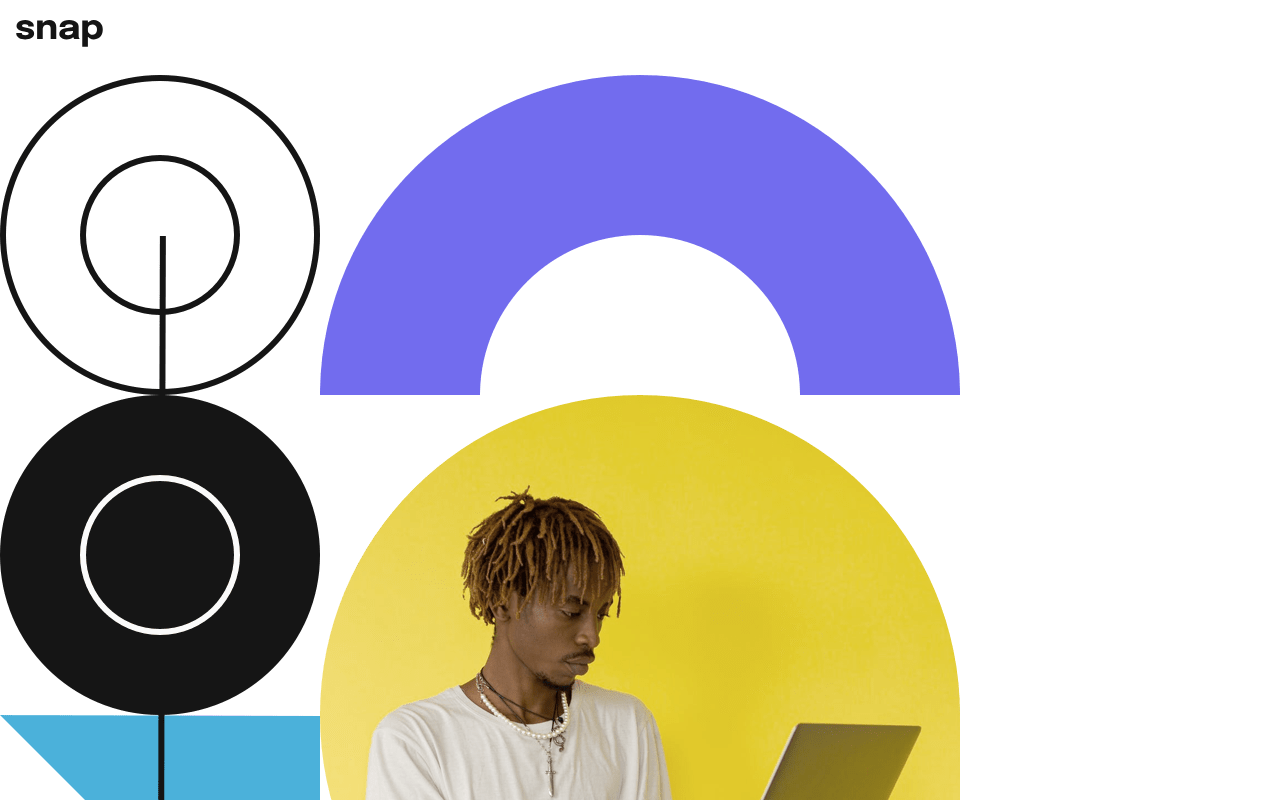
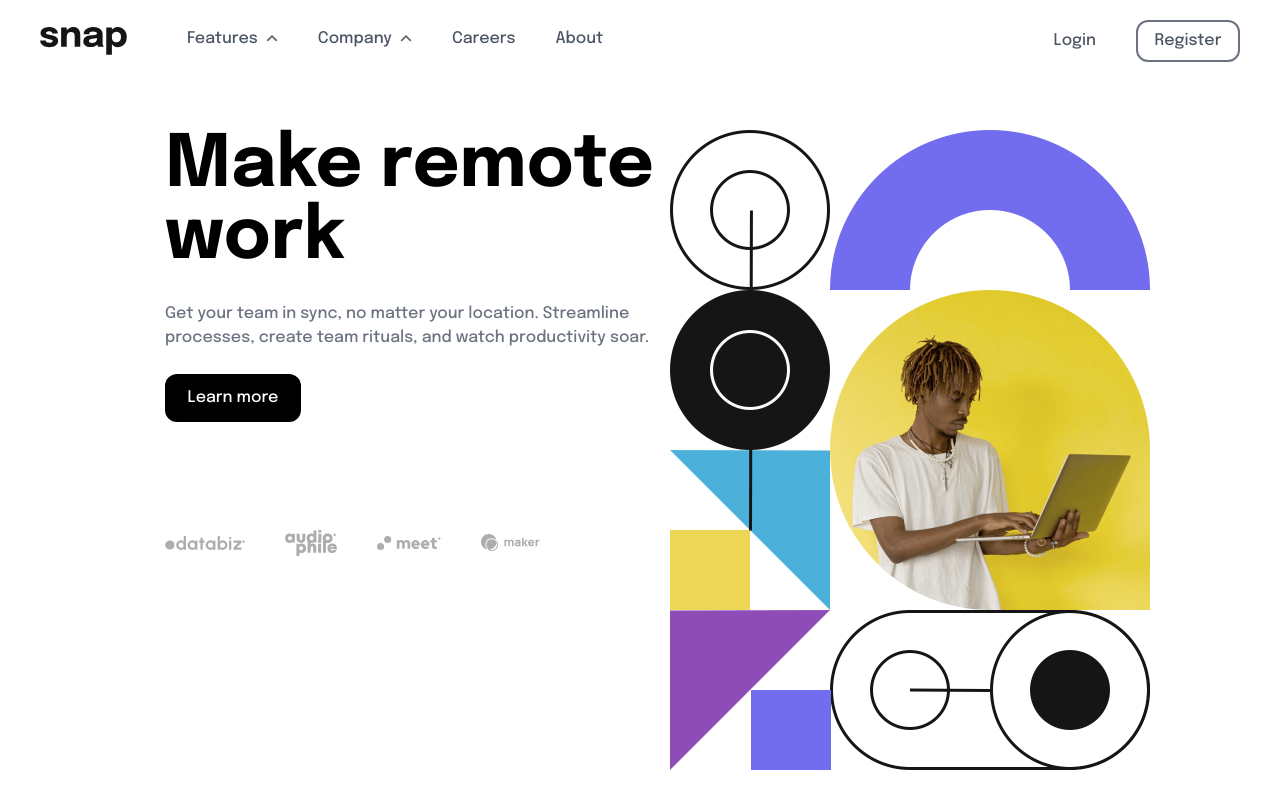
Before and after one commit to peternguyen777/fem-intro-section, a React (Create React App) app: page / in a window 1280 px wide. Shown: the top 800 px of the page. Built offline with nearby package versions, Linux system fonts and the light colour scheme.

Commit message:
new header

```diff
--- a/src/App.js
+++ b/src/App.js
@@ -14,34 +14,44 @@ function App() {
   };
 
   return (
-    <div>
+    <body>
       {/* Header */}
       {menuOpen && <MenuMobile onClick={menuClickHandler} />}
-      <Header onClick={menuClickHandler} />
+      <Header menuClick={menuClickHandler} />
 
       {/* Image */}
-
-      <img className='md:hidden mb-[48px]' src={imageMobile} alt='' />
-      <img className='hidden md:inline-block' src={imageDesktop} alt='' />
-
-      <div className='flex flex-col items-center mx-[16px] text-center'>
-        <h1 className='text-4xl font-bold mb-[28px] container  font-epilogue'>
+      <main>
+        <img className='lg:hidden mb-[48px]' src={imageMobile} alt='' />
+        <div className='lg:ml-[165px] lg:mr-[130px] flex lg:flex-row lg:mt-[68px]'>
+          <div className='flex flex-col items-center mx-[16px] text-center lg:items-start lg:text-left lg:mx-0'>
+            <div className='lg:h-[400px] '>
+              <h1 className='text-4xl font-bold mb-[28px] container font-epilogue lg:text-7xl'>
                 Make remote work
               </h1>
 
               <p className='text-base mb-[24px] font-epilogue container font-normal text-gray-500'>
-          Get your team in sync, no matter your location. Streamline processes,
-          create team rituals, and watch productivity soar.
+                Get your team in sync, no matter your location. Streamline
+                processes, create team rituals, and watch productivity soar.
               </p>
 
               <button className='mb-[48px] h-[48px] w-[136px] bg-black text-white rounded-xl text-base font-normal font-epilogue hover:bg-white hover:text-black hover:border-2 hover:border-black'>
                 Learn more
               </button>
+            </div>
 
             {/* Logos */}
             <Logos />
           </div>
+          <img
+            className='hidden lg:inline-block'
+            src={imageDesktop}
+            alt=''
+            height='640'
+            width='480'
+          />
         </div>
+      </main>
+    </body>
   );
 }
 
--- a/src/components/Header.js
+++ b/src/components/Header.js
@@ -1,19 +1,107 @@
-import React from "react";
+import React, { useState } from "react";
 import logo from "../images/logo.svg";
 import iconMenu from "../images/icon-menu.svg";
+import iconArrowUp from "../images/icon-arrow-up.svg";
+import iconArrowDown from "../images/icon-arrow-down.svg";
+import HeaderFeaturesDropdown from "./HeaderFeaturesDropdown";
+import HeaderCompanyDropdown from "./HeaderCompanyDropdown";
 
 const Header = (props) => {
+  const [featuresMenu, setFeaturesMenu] = useState(false);
+  const [companyMenu, setCompanyMenu] = useState(false);
+
+  const featuresExpandHandler = () => {
+    setFeaturesMenu(true);
+    setCompanyMenu(false);
+  };
+
+  const companyExpandHandler = () => {
+    setCompanyMenu(true);
+    setFeaturesMenu(false);
+  };
+
+  const removeMenuHandler = () => {
+    setCompanyMenu(false);
+    setFeaturesMenu(false);
+  };
+
   return (
-    <header className='flex justify-between items-center m-[16px] mb-[24px] h-[35px]'>
+    <header className='flex font-normal font-epilogue justify-between items-center m-[16px] mb-[24px] h-[35px] lg:h-[42px] lg:mx-[40px] lg:mt-[20px]'>
+      <div className='flex'>
         <img src={logo} alt='' width='87' height='35' />
+        <div className='hidden ml-[60px] space-x-[40px] text-gray-600 lg:flex'>
+          <div
+            className='flex justify-end'
+            onMouseOver={featuresExpandHandler}
+            onMouseLeave={removeMenuHandler}
+            onClick={removeMenuHandler}
+          >
+            <div className='flex flex-row items-start space-x-[8px] cursor-pointer '>
+              <h2 className='hover:text-black z-10'>Features</h2>
+              {featuresMenu ? (
                 <img
-        className='md:hidden'
+                  className='relative mt-[8px]'
+                  src={iconArrowDown}
+                  alt=''
+                  width='12'
+                />
+              ) : (
+                <img
+                  className='relative mt-[8px]'
+                  src={iconArrowUp}
+                  alt=''
+                  width='12'
+                />
+              )}
+            </div>
+            {featuresMenu && <HeaderFeaturesDropdown />}
+          </div>
+          <div
+            className='flex'
+            onMouseOver={companyExpandHandler}
+            onMouseLeave={removeMenuHandler}
+            onClick={removeMenuHandler}
+          >
+            <div className='flex flex-row items-start space-x-[8px] cursor-pointer'>
+              <h2 className='hover:text-black z-10'>Company</h2>
+              {companyMenu ? (
+                <img
+                  className='relative mt-[8px]'
+                  src={iconArrowDown}
+                  alt=''
+                  width='12'
+                />
+              ) : (
+                <img
+                  className='relative mt-[8px]'
+                  src={iconArrowUp}
+                  alt=''
+                  width='12'
+                />
+              )}
+            </div>
+            {companyMenu && <HeaderCompanyDropdown />}
+          </div>
+          <h2 className='hover:text-black cursor-pointer'>Careers</h2>
+          <h2 className='hover:text-black cursor-pointer'>About</h2>
+        </div>
+      </div>
+      <div>
+        <img
+          className='lg:hidden'
           src={iconMenu}
           alt=''
           width='32'
           height='18'
-        onClick={props.onClick}
+          onClick={props.menuClick}
         />
+        <div className='hidden space-x-[40px] items-center text-gray-600 lg:flex '>
+          <h2 className='hover:text-black cursor-pointer'>Login</h2>
+          <button className='w-[104px] h-[42px] border-2 cursor-pointer rounded-xl border-gray-500 hover:text-black hover:border-black'>
+            Register
+          </button>
+        </div>
+      </div>
     </header>
   );
 };
--- /dev/null
+++ b/src/components/HeaderCompanyDropdown.js
@@ -0,0 +1,15 @@
+import React from "react";
+
+const HeaderCompanyDropdown = () => {
+  return (
+    <div className='absolute'>
+      <div className='mt-[36px] flex flex-col bg-white shadow-2xl p-[24px] rounded-lg space-y-[16px]'>
+        <p className='hover:text-black cursor-pointer'>History</p>
+        <p className='hover:text-black cursor-pointer'>Our Team</p>
+        <p className='hover:text-black cursor-pointer'>Blog</p>
+      </div>
+    </div>
+  );
+};
+
+export default HeaderCompanyDropdown;
--- /dev/null
+++ b/src/components/HeaderFeaturesDropdown.js
@@ -0,0 +1,32 @@
+import React from "react";
+import iconTodo from "../images/icon-todo.svg";
+import iconCalendar from "../images/icon-calendar.svg";
+import iconReminders from "../images/icon-reminders.svg";
+import iconPlanning from "../images/icon-planning.svg";
+
+const HeaderFeaturesDropdown = () => {
+  return (
+    <div className='absolute'>
+      <div className='mt-[36px] flex flex-col bg-white shadow-2xl p-[24px] rounded-lg space-y-[16px]'>
+        <div className='flex flex-row space-x-[16px] items-center'>
+          <img src={iconTodo} alt='' width='20' />
+          <p className='hover:text-black cursor-pointer'>Todo List</p>
+        </div>
+        <div className='flex flex-row space-x-[16px] items-center'>
+          <img src={iconCalendar} alt='' width='20' />
+          <p className='hover:text-black cursor-pointer'>Calendar</p>
+        </div>
+        <div className='flex flex-row space-x-[21px] items-center'>
+          <img src={iconReminders} alt='' width='15' />
+          <p className='hover:text-black cursor-pointer'>Reminders</p>
+        </div>
+        <div className='flex flex-row space-x-[16px] items-center'>
+          <img src={iconPlanning} alt='' width='20' />
+          <p className='hover:text-black cursor-pointer '>Planning</p>
+        </div>
+      </div>
+    </div>
+  );
+};
+
+export default HeaderFeaturesDropdown;
--- a/src/components/Logos.js
+++ b/src/components/Logos.js
@@ -6,7 +6,7 @@ import logoMeet from "../images/client-meet.svg";
 
 const Logos = () => {
   return (
-    <div className='flex flew-row items-center container justify-between mb-[94px]'>
+    <div className='flex flew-row items-center container justify-between lg:justify-start lg:space-x-[40px] mb-[94px]'>
       <img src={logoDatabiz} alt='' width='80' />
       <img src={logoAudiophile} alt='' width='52' />
       <img src={logoMeet} alt='' width='64' />
--- a/src/components/MenuMobile.js
+++ b/src/components/MenuMobile.js
@@ -36,7 +36,7 @@ const MenuMobile = (props) => {
               className='flex flex-row items-center space-x-[16px] mb-[24px]'
               onClick={featuresExpandHandler}
             >
-              <h2>Features</h2>
+              <h2 className='hover:text-black cursor-pointer'>Features</h2>
               {featuresMenu ? (
                 <img src={iconArrowUp} alt='' height='6' width='12' />
               ) : (
@@ -47,19 +47,19 @@ const MenuMobile = (props) => {
               <div className='space-y-[16px] ml-[24px]'>
                 <div className='flex flex-row space-x-[16px] items-center'>
                   <img src={iconTodo} alt='' width='20' />
-                  <p>Todo List</p>
+                  <p className='hover:text-black cursor-pointer'>Todo List</p>
                 </div>
                 <div className='flex flex-row space-x-[16px] items-center'>
                   <img src={iconCalendar} alt='' width='20' />
-                  <p>Calendar</p>
+                  <p className='hover:text-black cursor-pointer'>Calendar</p>
                 </div>
                 <div className='flex flex-row space-x-[21px] items-center'>
                   <img src={iconReminders} alt='' width='15' />
-                  <p>Reminders</p>
+                  <p className='hover:text-black cursor-pointer'>Reminders</p>
                 </div>
                 <div className='flex flex-row space-x-[16px] items-center'>
                   <img src={iconPlanning} alt='' width='20' />
-                  <p>Planning</p>
+                  <p className='hover:text-black cursor-pointer'>Planning</p>
                 </div>
               </div>
             )}
@@ -69,7 +69,7 @@ const MenuMobile = (props) => {
               className='flex flex-row items-center space-x-[16px] mb-[24px]'
               onClick={companyExpandHandler}
             >
-              <h2>Company</h2>
+              <h2 className='hover:text-black cursor-pointer'>Company</h2>
               {companyMenu ? (
                 <img src={iconArrowUp} alt='' height='6' width='12' />
               ) : (
@@ -79,14 +79,14 @@ const MenuMobile = (props) => {
 
             {companyMenu && (
               <div className='space-y-[16px] ml-[24px]'>
-                <p>History</p>
-                <p>Our Team</p>
-                <p>Blog</p>
+                <p className='hover:text-black cursor-pointer'>History</p>
+                <p className='hover:text-black cursor-pointer'>Our Team</p>
+                <p className='hover:text-black cursor-pointer'>Blog</p>
               </div>
             )}
           </div>
-          <h2>Careers</h2>
-          <h2>About</h2>
+          <h2 className='hover:text-black cursor-pointer'>Careers</h2>
+          <h2 className='hover:text-black cursor-pointer'>About</h2>
         </nav>
       </div>
       <div
```
Lines whose indentation alone changed are shown as unchanged.
